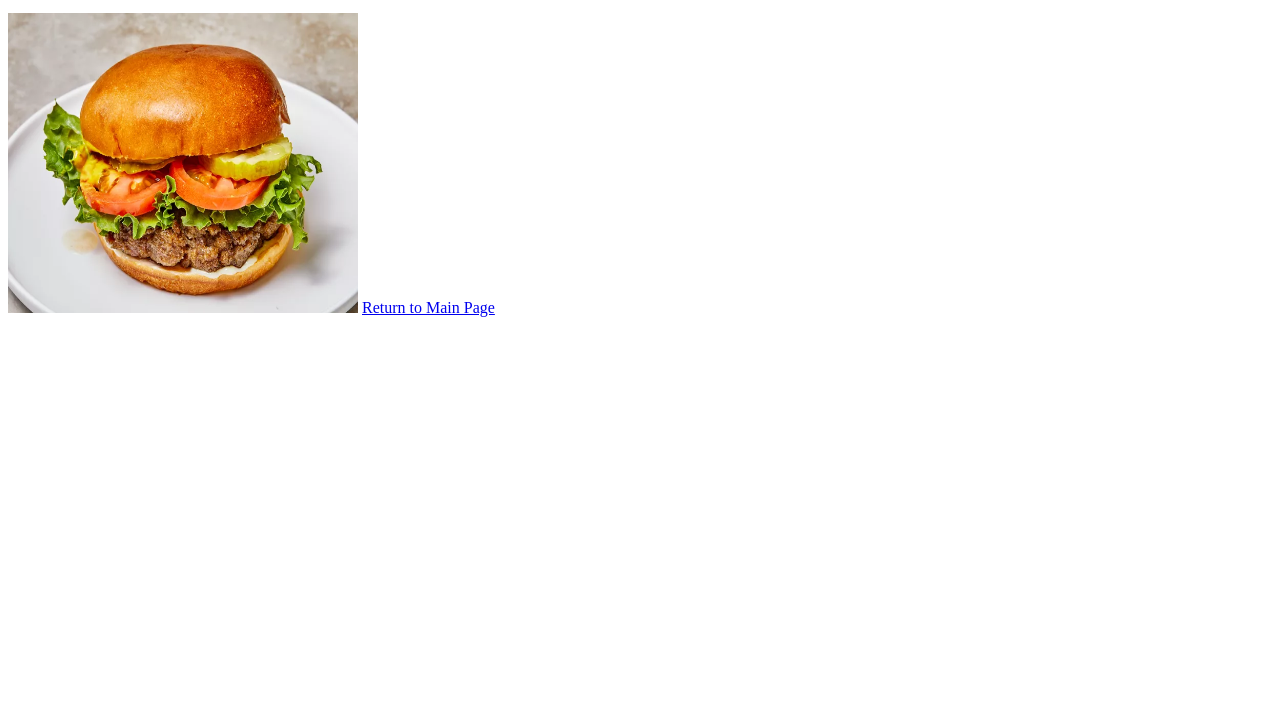
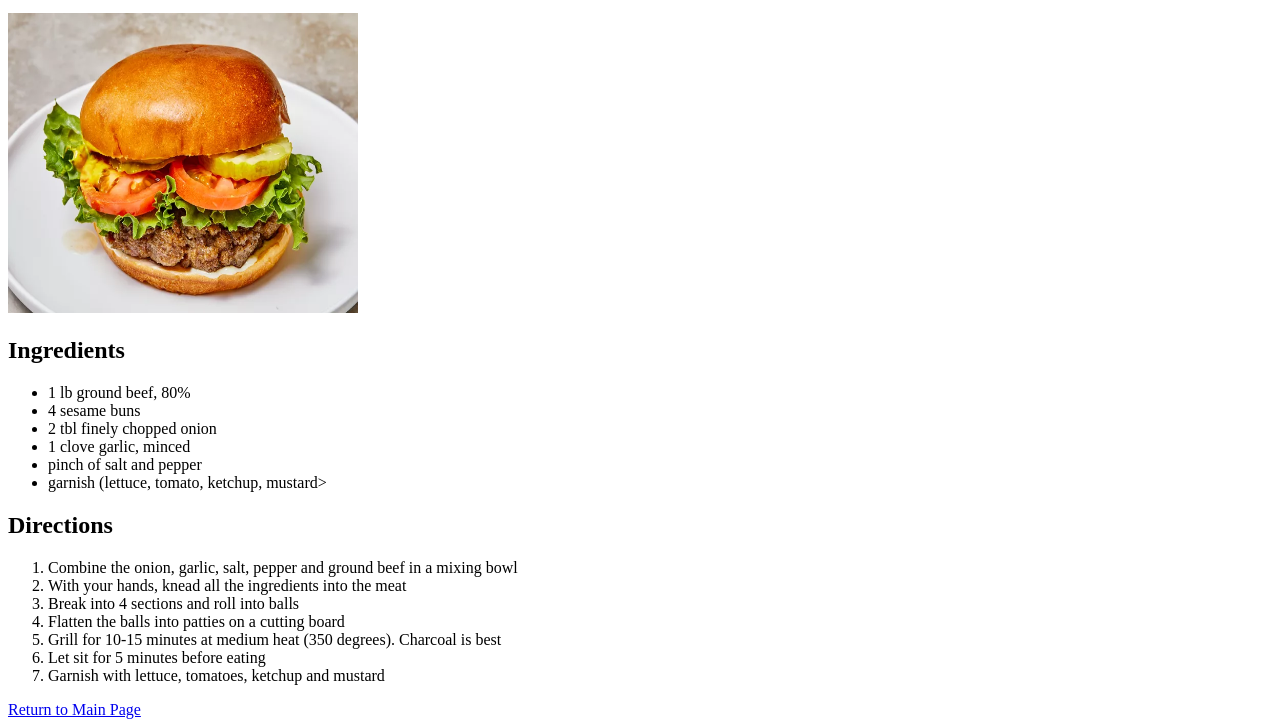
Before and after one commit to RedAustinIX/odin-recipes, a plain HTML site: page recipes/burgers.html in a window 1280 px wide. Shown: the part 119-846 px from the top of the page. Before the commit the page ends 800 px from the top, so only its background shows below. Drawn offline with Linux system fonts and the light colour scheme.

Commit message:
Wrote recipe lists - ingredients and directions
Wrote recipe text in ordered and unordered
lists

```diff
--- a/recipes/burgers.html
+++ b/recipes/burgers.html
@@ -12,6 +12,25 @@
 
     <img src="../images/hamburger.jpg" alt="A Photo of a Delicious Hamburger" height="300" width="350">
 
+    <h2>Ingredients</h2>
+    <ul>
+        <li>1 lb ground beef, 80%</li>
+        <li>4 sesame buns</li>
+        <li>2 tbl finely chopped onion</li>
+        <li>1 clove garlic, minced</li>
+        <li>pinch of salt and pepper</li>
+        <li>garnish (lettuce, tomato, ketchup, mustard></li>
+    </ul>
+    <h2>Directions</h2>
+    <ol>
+        <li>Combine the onion, garlic, salt, pepper and ground beef in a mixing bowl</li>
+        <li>With your hands, knead all the ingredients into the meat</li>
+        <li>Break into 4 sections and roll into balls</li>
+        <li>Flatten the balls into patties on a cutting board</li>
+        <li>Grill for 10-15 minutes at medium heat (350 degrees).  Charcoal is best</li>
+        <li>Let sit for 5 minutes before eating</li>
+        <li>Garnish with lettuce, tomatoes, ketchup and mustard</li>
+    </ol>
 
     <a href="./index.html">Return to Main Page</a>
 </body>
```
